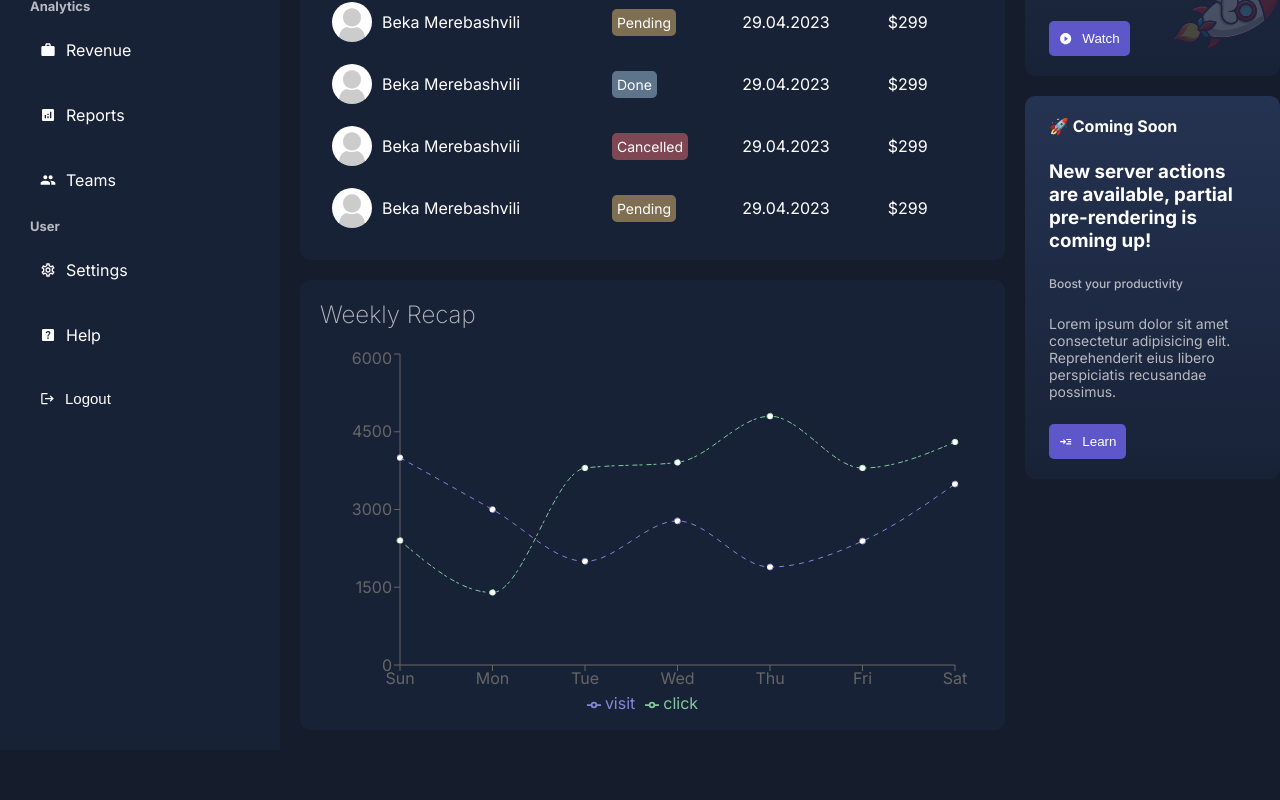
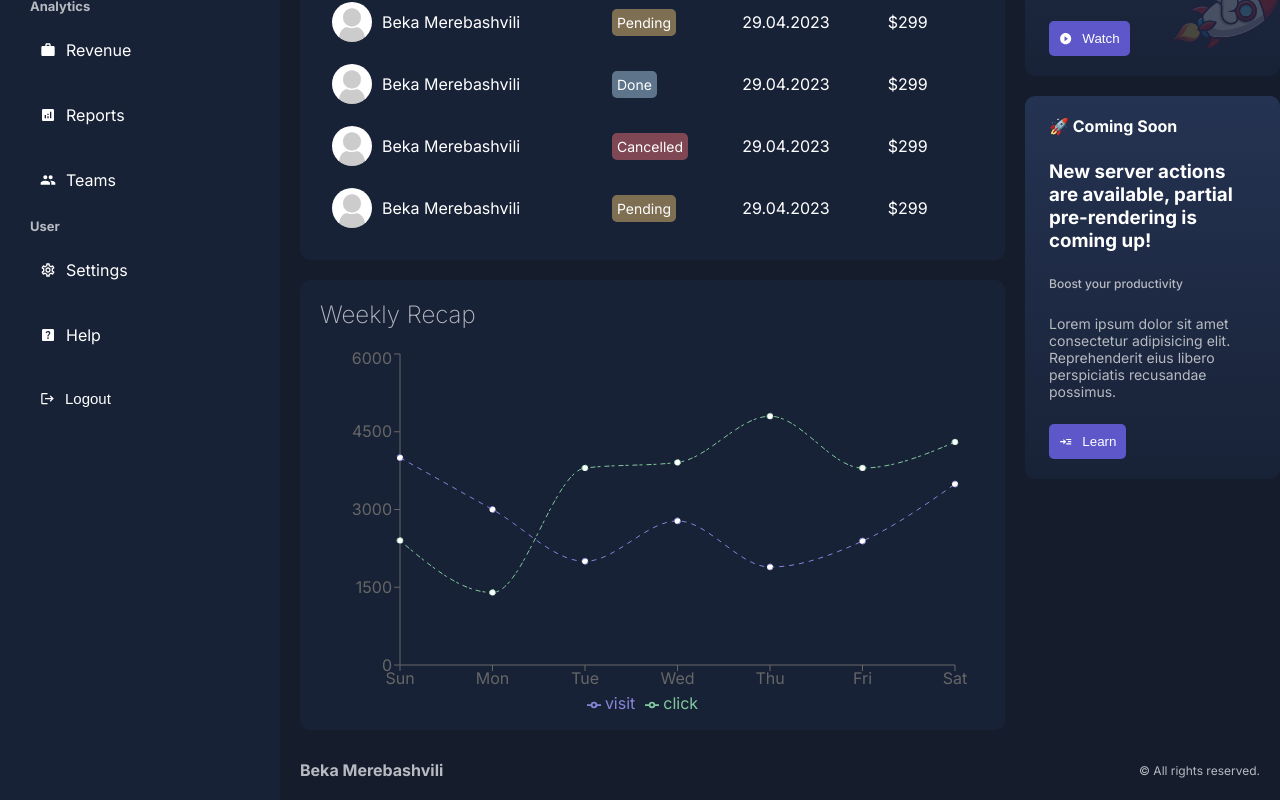
Before and after one commit to Beka-Merebashvili/admin-dashboard, a Next.js app: page /dashboard in a window 1280 px wide. Shown: the part 400-1200 px from the top of the page. Before the commit the page ends 1150 px from the top, so only its background shows below. Built offline with nearby package versions, Linux system fonts and the light colour scheme.

Commit message:
add footer

```diff
--- a/app/dashboard/layout.jsx
+++ b/app/dashboard/layout.jsx
@@ -1,6 +1,7 @@
 import Navbar from "../ui/dashboard/navbar/navbar";
 import Sidebar from "../ui/dashboard/sidebar/sidebar";
 import styles from "../ui/dashboard/dashboard.module.css"
+import Footer from "../ui/dashboard/footer/footer";
 
 const Layout = ({ children }) => {
   return (
@@ -11,6 +12,7 @@
       <div className={styles.content}>
         <Navbar />
         {children}
+        <Footer />
       </div>
     </div>
   );
--- /dev/null
+++ b/app/ui/dashboard/footer/footer.jsx
@@ -0,0 +1,12 @@
+import styles from "./footer.module.css"
+
+const Footer = () => {
+  return (
+    <div className={styles.container}>
+      <div className={styles.logo}>Beka Merebashvili</div>
+      <div className={styles.text}>© All rights reserved.</div>
+    </div>
+  );
+};
+
+export default Footer;
--- /dev/null
+++ b/app/ui/dashboard/footer/footer.module.css
@@ -0,0 +1,15 @@
+.container {
+    display: flex;
+    align-items: center;
+    justify-content: space-between;
+    margin-top: 30px;
+    color: var(--textSoft);
+  }
+
+  .logo {
+    font-weight: bold;
+  }
+
+  .text {
+    font-size: 12px;
+  }
```
